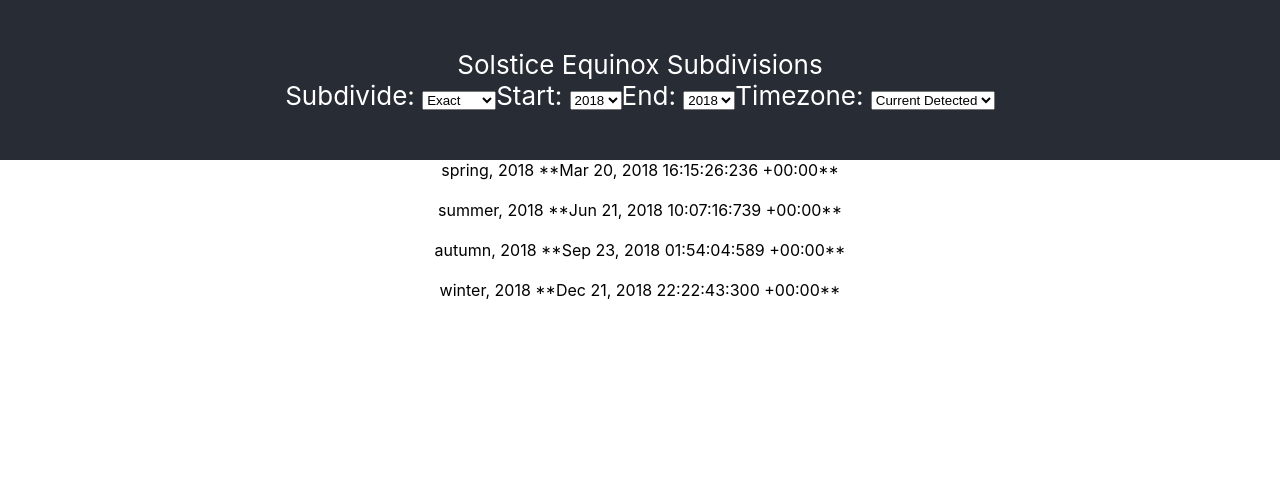
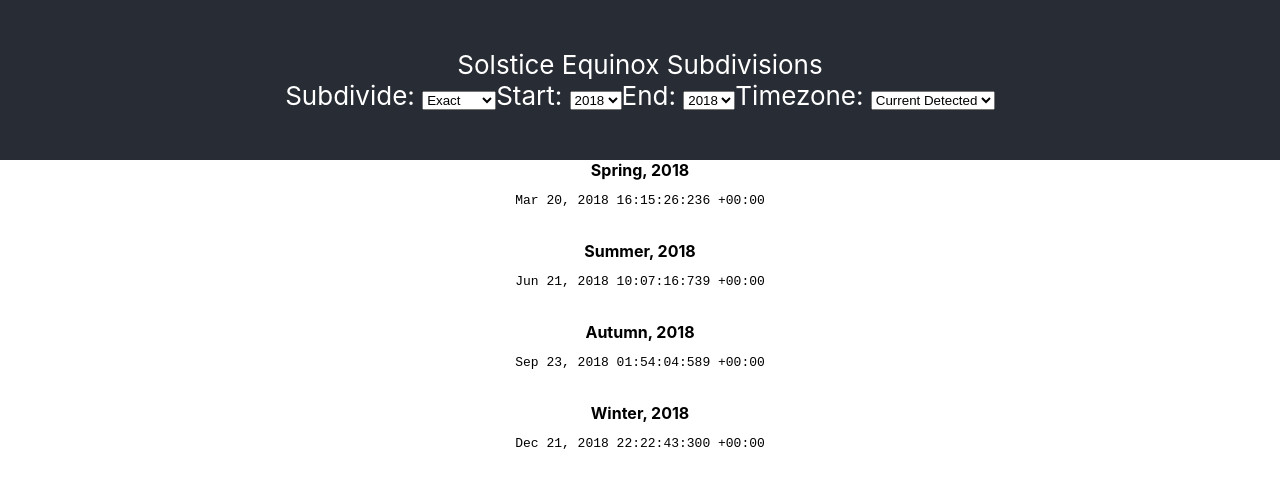
Before and after one commit to lexjacobs/solstice_equinox_subdivisions, a React (Create React App) app: page / in a window 1280 px wide. Shown: the top 488 px of the page. Built offline with nearby package versions, Linux system fonts and the light colour scheme.

Commit message:
format display of dates

```diff
--- a/src/App.js
+++ b/src/App.js
@@ -6,7 +6,7 @@ const moment = require('moment-timezone');
 const NOW = new Date();
 const START_YEAR = 1970;
 const END_YEAR = 2070;
-const FORMAT = '**MMM DD, YYYY HH:mm:ss:SSS Z**';
+const FORMAT = 'MMM DD, YYYY HH:mm:ss:SSS Z';
 
 class App extends Component {
 	constructor(props) {
@@ -14,7 +14,7 @@ class App extends Component {
 		this.state = {
 			data,
 			zone: moment.tz.guess(),
-			division: '0',
+			division: '1',
 			startYear: NOW.getFullYear(),
 			endYear: NOW.getFullYear()
 		};
@@ -31,17 +31,30 @@ class App extends Component {
 				return Object.keys(x.division).includes(this.state.division);
 			})
 			.map((x, i) => {
-				return (
-					<div key={i}>
-						{`${x.season}, ${x.year} ${this.state.division === '0'
-							? ''
-							: '+ ' + i % this.state.division}${this.state.division === '0'
-							? ''
-							: '/' + this.state.division} ${moment.tz(x.timestamp, this.state.zone).format(FORMAT)}`}
-						<br />
-						<br />
-					</div>
-				);
+				// exact season
+				if (i % this.state.division === 0) {
+					return (
+						<div key={i}>
+							<b>{`${x.season.slice(0, 1).toUpperCase()}${x.season
+								.slice(1)
+								.toLowerCase()}, ${x.year}`}</b>
+							<pre>{moment.tz(x.timestamp, this.state.zone).format(FORMAT)}</pre>
+							<br />
+						</div>
+					);
+				} else {
+					// fractional division
+					return (
+						<div key={i}>
+							{`${x.season.slice(0, 1).toUpperCase()}${x.season
+								.slice(1)
+								.toLowerCase()}, ${x.year} ${'+ ' + i % this.state.division}${'/' +
+								this.state.division} `}
+							<pre>{moment.tz(x.timestamp, this.state.zone).format(FORMAT)}</pre>
+							<br />
+						</div>
+					);
+				}
 			});
 
 		var startYearOptions = [];
@@ -77,7 +90,7 @@ class App extends Component {
 							}}
 							id="season-division"
 						>
-							<option value="0">Exact</option>
+							<option value="1">Exact</option>
 							<option value="2">Halves</option>
 							<option value="4">Quarters</option>
 							<option value="8">Eighths</option>
--- a/src/util/makeDivisions.js
+++ b/src/util/makeDivisions.js
@@ -56,7 +56,7 @@ function calculateDivision64(n) {
 		result['32'] = true;
 	}
 	if (n === 0) {
-		result['0'] = true;
+		result['1'] = true;
 	}
 
 	return result;
```
